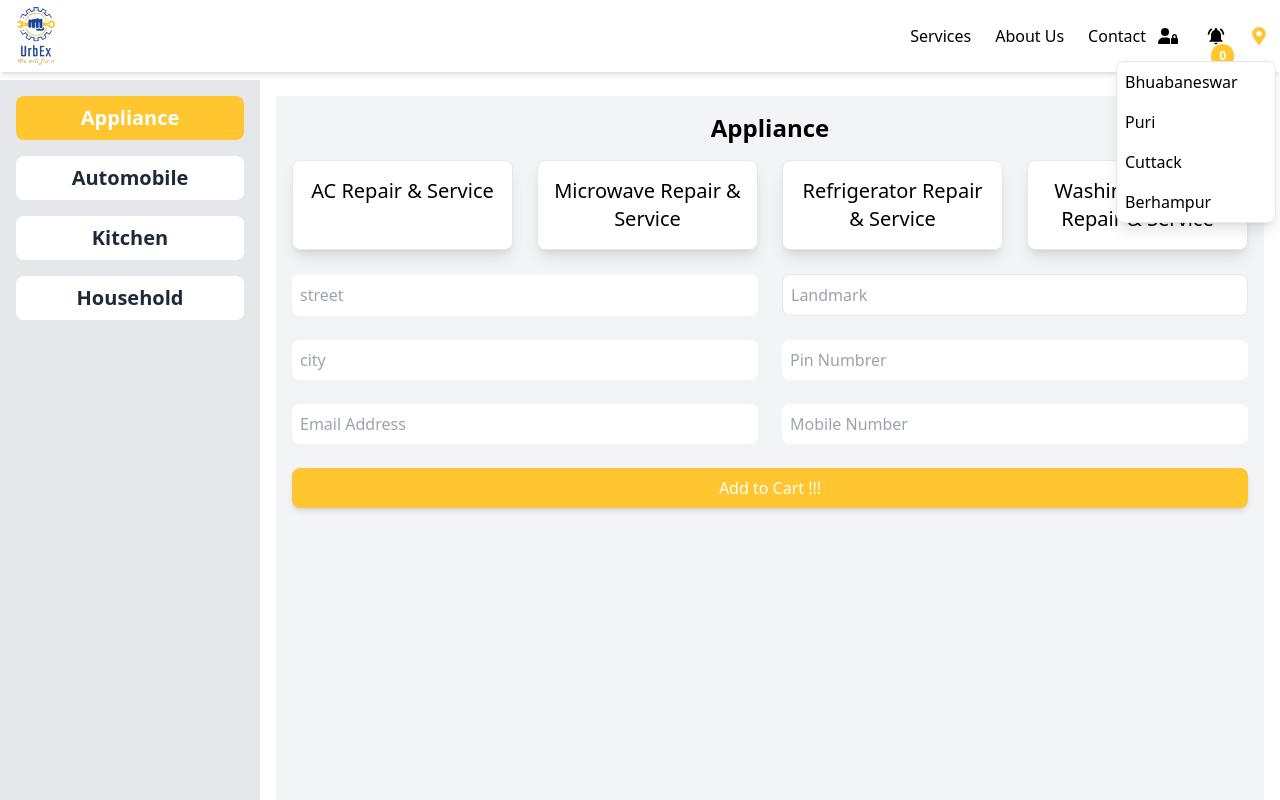
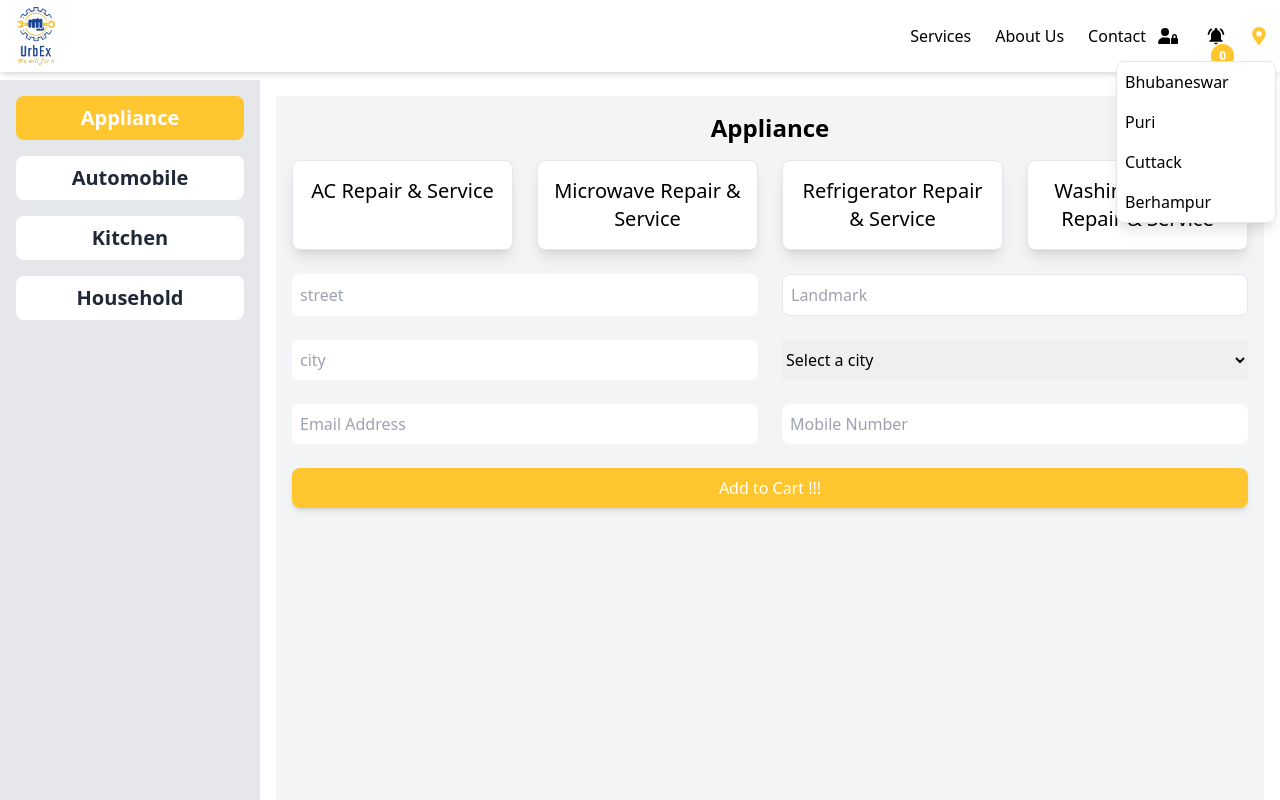
Before and after one commit to pritamkm1989/reactApp, a React (Create React App) app: page /service in a window 1280 px wide. Shown: the top 800 px of the page. Built offline with nearby package versions, Linux system fonts and the light colour scheme.

Commit message:
Addedthe city and pin.

```diff
--- a/src/CityContext.js
+++ b/src/CityContext.js
@@ -4,7 +4,10 @@ export const CityContext = createContext();
 
 
 
-const cities = ["Bhuabaneswar", "Puri", "Cuttack", "Berhampur"];
+const cities = [{ name: "Bhubaneswar", pin : [751001,751002,751003,751004] },
+  { name: "Puri", pin: [752001,752002,752003] },
+  { name: "Cuttack", pin: [753001,753002] },
+  { name: "Berhampur", pin: [760001,760002] }]
 
 export const CityProvider = ({ children }) => {
     const [selectedCity, setSelectedCity] = useState(null);
--- a/src/components/ApplianceRepairService.js
+++ b/src/components/ApplianceRepairService.js
@@ -1,4 +1,4 @@
-import React, { useState, useContext } from "react";
+import React, { useState, useContext,useEffect } from "react";
 import { FiUpload } from "react-icons/fi";
 import CartForm from './request/CartForm'
 import {CityContext } from '../CityContext'
@@ -57,6 +57,12 @@ const ApplianceRepairService = ({ items, title }) => {
     return errors.some(error => error.field === field);
   };
 
+  useEffect(() => {
+    if (selectedCity) {
+      console.log("Selected city changed:", selectedCity.name);
+      setCity(selectedCity.name)
+    }
+  }, [selectedCity]);
 
   const handleServiceSelection = (service) => {
     console.log('')
@@ -75,7 +81,7 @@ const ApplianceRepairService = ({ items, title }) => {
       mobile
     );
 
-    console.log("Service Data:", cartForm);
+    console.log("Service Data:", city);
     const validationErrors = cartForm.validate();
     console.log(validationErrors);
     if (validationErrors.length > 0) {
@@ -278,14 +284,13 @@ const ApplianceRepairService = ({ items, title }) => {
             borderColor: hasError('city') ? 'red' : 'initial',
             borderWidth: hasError('city') ? '2px' : '0'
           }}
-          value = {selectedCity}
+          value = {selectedCity?selectedCity.name:''}
           className="w-full p-2 border rounded-lg focus:ring-2 focus:ring-[rgb(255,198,48)] focus:outline-none"
-          onChange={(e) => setCity(e.target.value)}
           onFocus={() => setErrors(errors.filter(error => error.field !== 'city'))}
           onClick = {() => toggleShowCities()}
         />
 
-        <input
+        {/* <input
           type="text"
           placeholder={getError('state') || 'Pin Numbrer'}
           style={{
@@ -298,6 +303,22 @@ const ApplianceRepairService = ({ items, title }) => {
           onFocus={() => setErrors(errors.filter(error => error.field !== 'state'))}
         />
 
+ */
+          <select value={selectedCity} onChange={(e) => setState(e.target.value)}
+          value={state || ""}>
+            <option value="">Select a city</option>
+            {selectedCity && (
+
+                selectedCity.pin.map(pin => (
+                  <option key={pin} value={pin}>
+                    {pin}
+                  </option>
+                ))
+
+
+            )}
+          </select>
+        }
 
         {/* email and mobile */}
 
--- a/src/components/header.js
+++ b/src/components/header.js
@@ -102,7 +102,7 @@ const Header = () => {
                       addCity(city);
                     }}
                   >
-                    {city}
+                    {city.name}
                   </li>
                 ))}
               </ul>
@@ -113,7 +113,7 @@ const Header = () => {
           {/* City Display for Desktop (Aligned to the right) */}
           {selectedCity && (
             <span className="md:block ml-4 text-gray-700 font-semibold" onClick={() => toggleShowCities()}>
-              {selectedCity}
+              {selectedCity.name}
             </span>
           )}
 
--- a/src/components/testimonials.js
+++ b/src/components/testimonials.js
@@ -44,43 +44,26 @@ const StarRating = ({ rating }) => {
 
 const Testimonials = () => {
   const sliderRef = useRef(null);
+  const animationRef = useRef(null);
   const [isTouching, setIsTouching] = useState(false);
-  const [scrollAmount, setScrollAmount] = useState(0);
 
-  const isMobile = /Mobi|Android/i.test(navigator.userAgent);
-
-  // Auto-scroll function
   const autoScroll = () => {
     if (sliderRef.current && !isTouching) {
-      setScrollAmount((prevScroll) => {
-        let newScroll = prevScroll + 1;
-        if (newScroll >= sliderRef.current.scrollWidth / 2) {
-          newScroll = 0;
-        }
-        sliderRef.current.scrollLeft = newScroll;
-        return newScroll;
-      });
-    }
-    if (!isTouching) {
-      requestAnimationFrame(autoScroll); // Continue auto-scrolling
+      sliderRef.current.scrollLeft += 1;
+      if (sliderRef.current.scrollLeft >= sliderRef.current.scrollWidth / 2) {
+        sliderRef.current.scrollLeft = 0;
+      }
+      animationRef.current = requestAnimationFrame(autoScroll);
     }
   };
 
   useEffect(() => {
     if (!isTouching) {
-      const interval = requestAnimationFrame(autoScroll); // Start auto-scrolling when component mounts
-      return () => cancelAnimationFrame(interval); // Clean up when component unmounts
+      animationRef.current = requestAnimationFrame(autoScroll);
     }
+
+    return () => cancelAnimationFrame(animationRef.current);
   }, [isTouching]);
-
-  // Handle touch start and end for pausing auto-scrolling
-  const handleTouchStart = () => setIsTouching(true);
-  const handleTouchEnd = () => setIsTouching(false);
-  const handleTouchCancel = () => setIsTouching(false);
-
-  // Handle mouse enter and leave for pausing auto-scrolling on desktop
-  const handleMouseEnter = () => setIsTouching(true);
-  const handleMouseLeave = () => setIsTouching(false);
 
   return (
     <div className="max-w-4xl mx-auto p-6">
@@ -88,11 +71,11 @@ const Testimonials = () => {
       <div
         className="flex gap-6 overflow-hidden"
         ref={sliderRef}
-        onMouseEnter={handleMouseEnter}
-        onMouseLeave={handleMouseLeave}
-        onTouchStart={handleTouchStart}
-        onTouchEnd={handleTouchEnd}
-        onTouchCancel={handleTouchCancel}
+        onMouseEnter={() => setIsTouching(true)}
+        onMouseLeave={() => setIsTouching(false)}
+        onTouchStart={() => setIsTouching(true)}
+        onTouchEnd={() => setIsTouching(false)}
+        onTouchCancel={() => setIsTouching(false)}
       >
         {[...testimonials, ...testimonials].map((testimonial, index) => (
           <div
```
